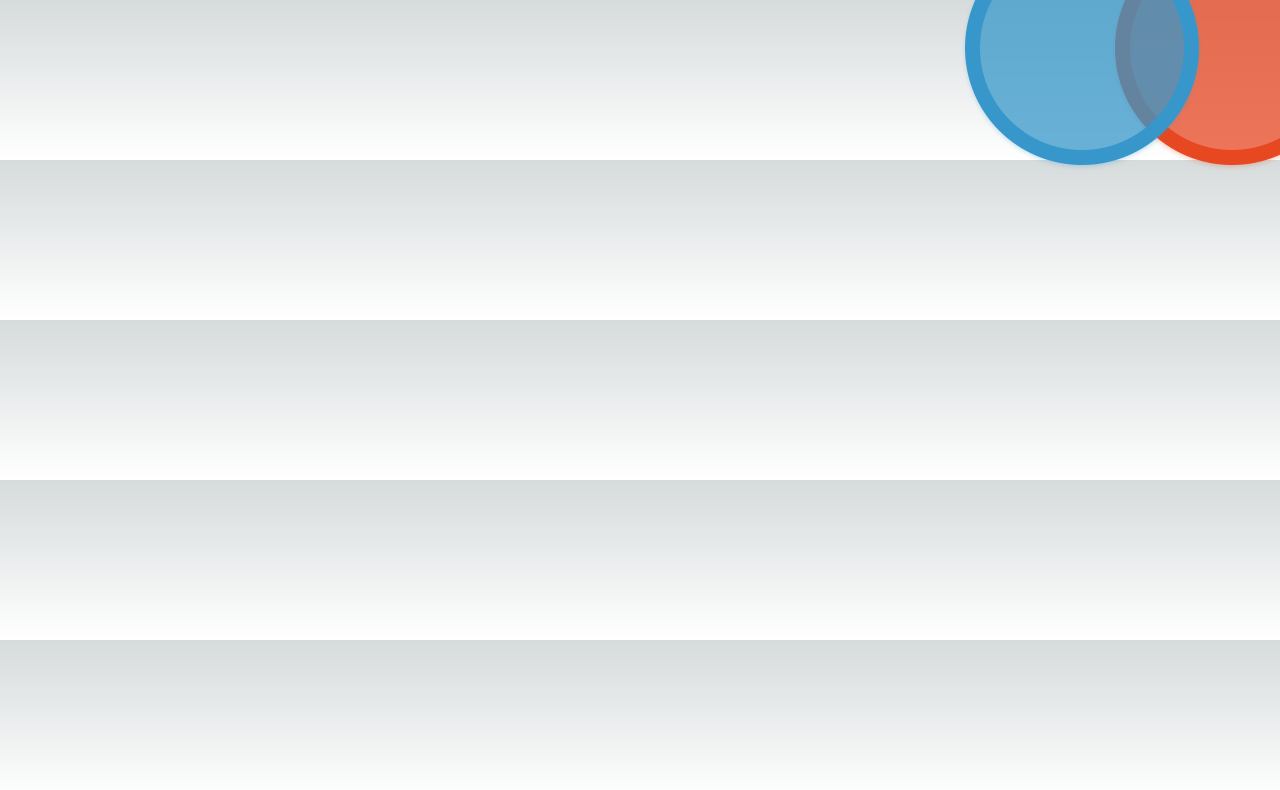
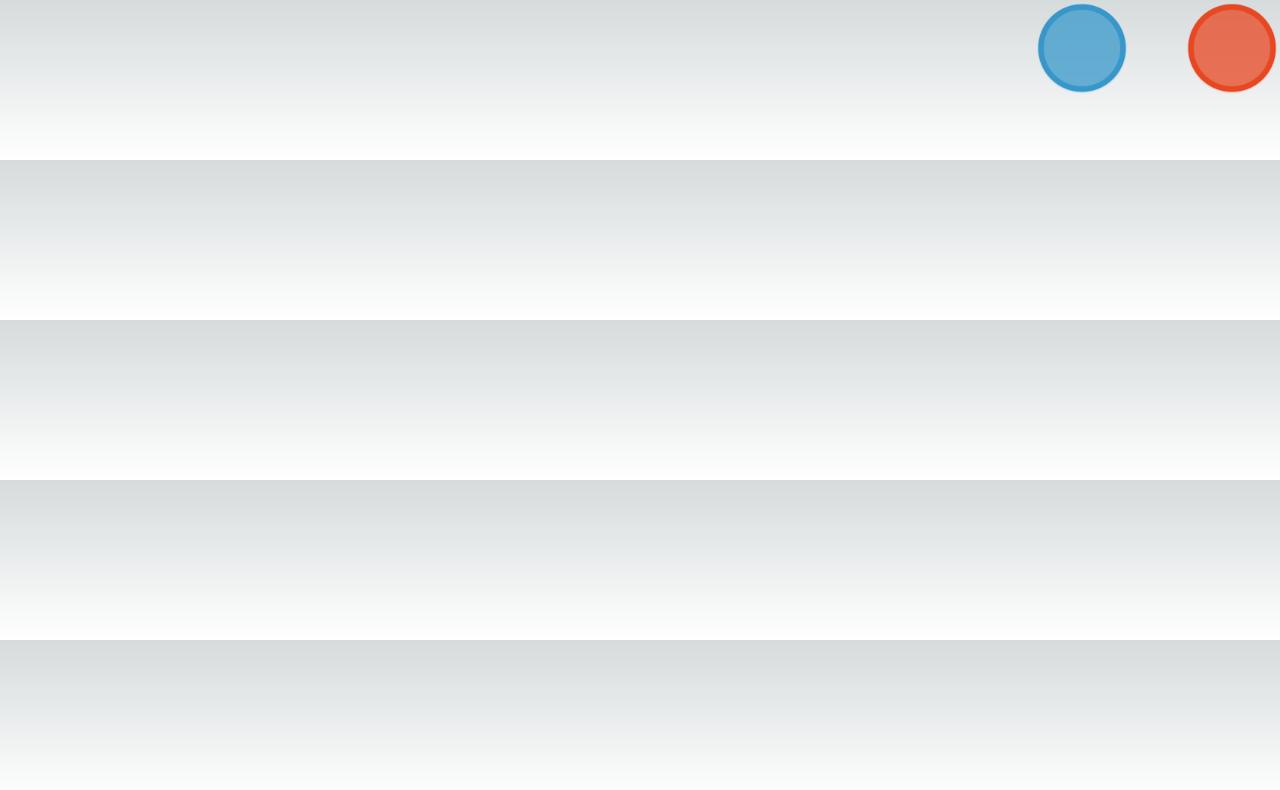
Before and after one commit to HilmTien/taiko-pattern-practice, a Next.js app: page / in a window 1280 px wide. Shown: the top 790 px of the page. Built offline with nearby package versions, Linux system fonts and the light colour scheme.

Commit message:
:bug: Fix oversized hitcircles

```diff
--- a/src/components/hitcircle.tsx
+++ b/src/components/hitcircle.tsx
@@ -19,7 +19,7 @@ export default function Hitcircle({
   return (
     <div className="w-24 absolute" style={{ right: position }}>
       <Image
-        style={{ objectFit: "none", overflow: "visible" }}
+        style={{ objectFit: finisher ? "none" : "initial", overflow: "visible" }}
         src={`/elements/${variant}.png`}
         alt={""}
         width={finisher ? HITCIRCLE_SIZE.finisher : HITCIRCLE_SIZE.normal}
```
